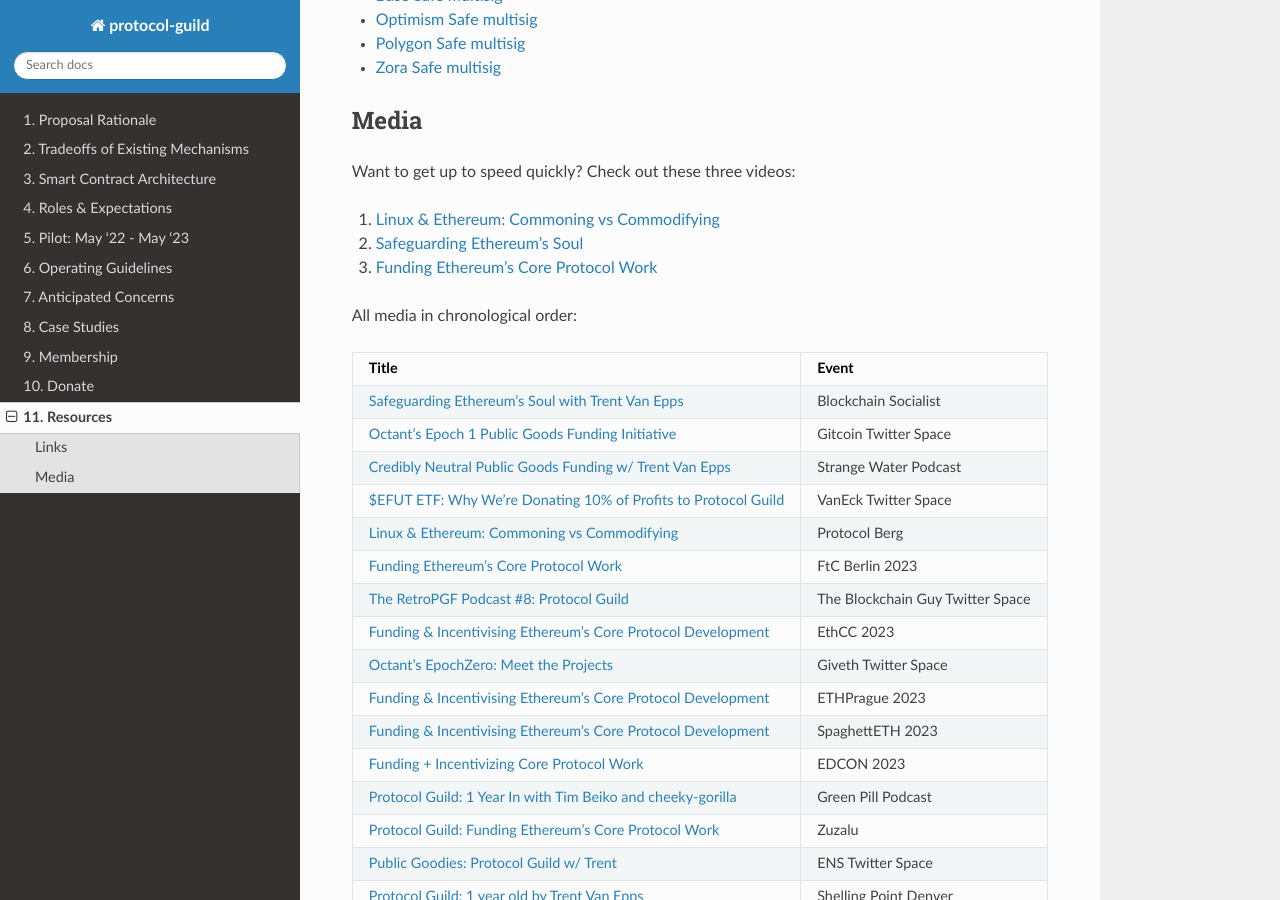
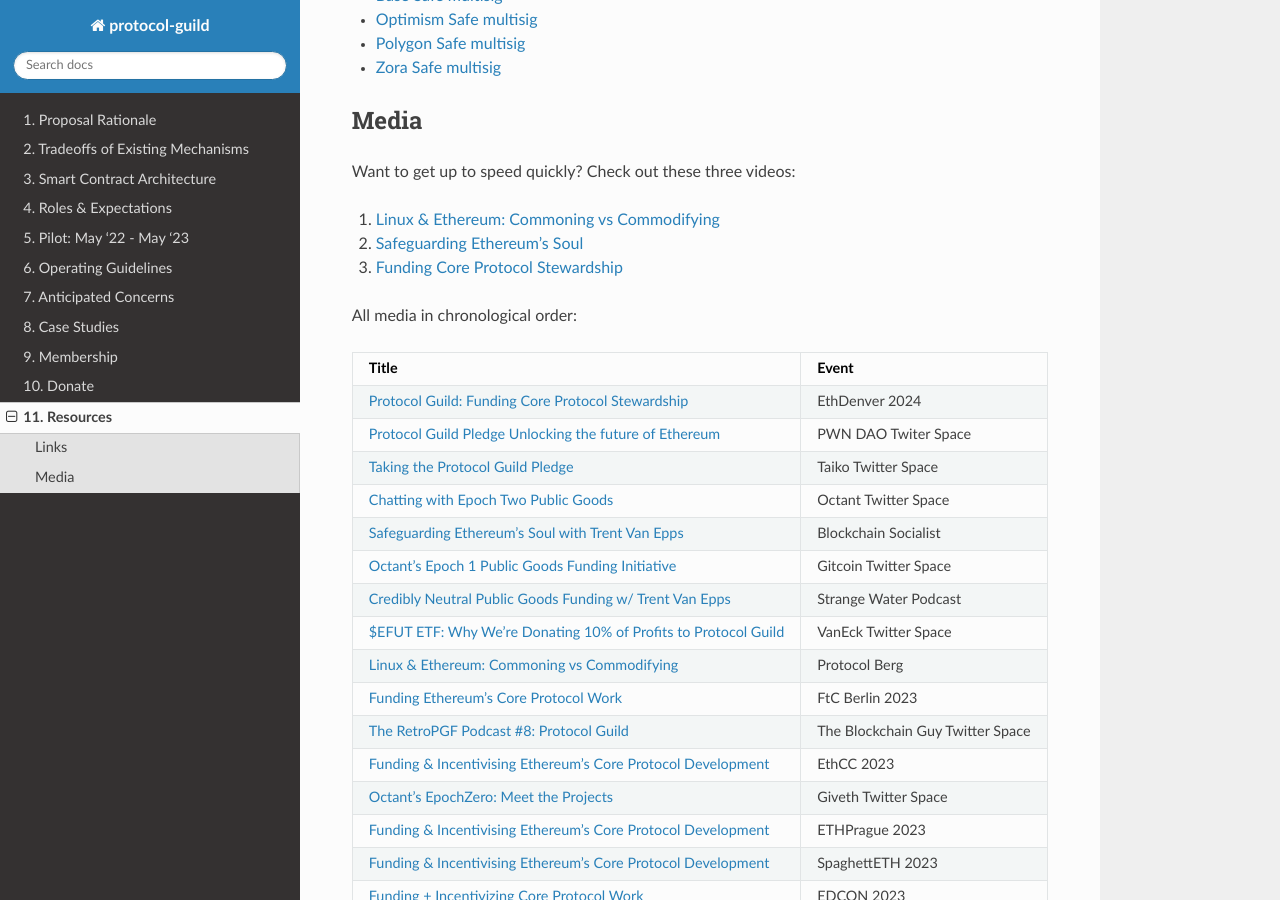
Before and after one commit to protocolguild/documentation, a Sphinx documentation site: the page built from docs/11-resources.md, in a window 1280 px wide and 900 px high, scrolled down 496 px. Built offline with Sphinx 7.4.7 and the Read the Docs theme 2.0.0, drawn with Linux system fonts in a browser that asks for light colours.

Commit message:
Adding new media

```diff
--- a/docs/11-resources.md
+++ b/docs/11-resources.md
@@ -23,12 +23,16 @@
 
 1. [Linux & Ethereum: Commoning vs Commodifying](https://watch.protocol.berlin/ethberlin/protocol_berg/session/protocol_guild_funding__incentivising_core_protocol_work)
 2. [Safeguarding Ethereum's Soul](https://www.youtube.com/watch?v=eYZ7zHPvoHU)
-3. [Funding Ethereum's Core Protocol Work](https://app.streameth.org/funding_the_commons/funding_the_commons_berlin_2023/session/funding_ethereums_core_protocol_work)
+3. [Funding Core Protocol Stewardship](https://twitter.com/EthereumDenver/status/1763690444121121200)
 
 All media in chronological order:
 
 | Title | Event | Date |
 |:----|:----|:----|
+| [Protocol Guild: Funding Core Protocol Stewardship](https://twitter.com/EthereumDenver/status/1763690444121121200) | EthDenver 2024 | Mar 01 2024 |
+| [Protocol Guild Pledge Unlocking the future of Ethereum](https://twitter.com/i/spaces/1OyKAWbzAmMJb) | PWN DAO Twiter Space | Feb 20 2024 |
+| [Taking the Protocol Guild Pledge](https://twitter.com/i/spaces/1MnxnMyYwykJO) | Taiko Twitter Space | Feb 15 2024 |
+| [Chatting with Epoch Two Public Goods](https://twitter.com/i/spaces/1OwxWYbnkjAGQ) | Octant Twitter Space | Jan 29 2024 |
 | [Safeguarding Ethereum's Soul with Trent Van Epps](https://www.youtube.com/watch?v=eYZ7zHPvoHU) | Blockchain Socialist | Dec 10 2023 |
 | [Octant’s Epoch 1 Public Goods Funding Initiative](https://twitter.com/i/spaces/1YpKkwOZpNdKj?s=20) | Gitcoin Twitter Space | Oct 11 2023 |
 | [Credibly Neutral Public Goods Funding w/ Trent Van Epps](https://youtu.be/xISUVbyJp6k) | Strange Water Podcast | Oct 05 2023 |
```
